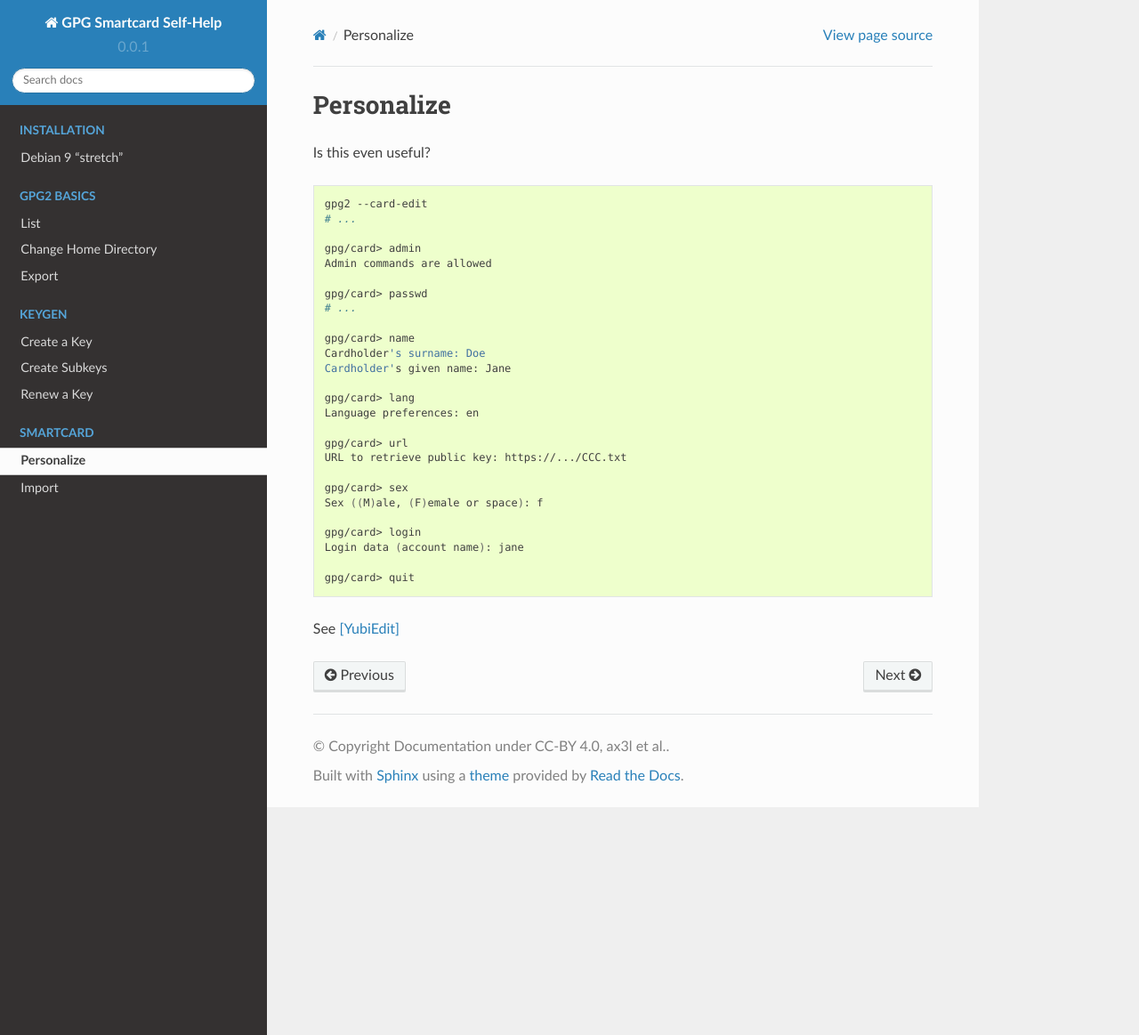
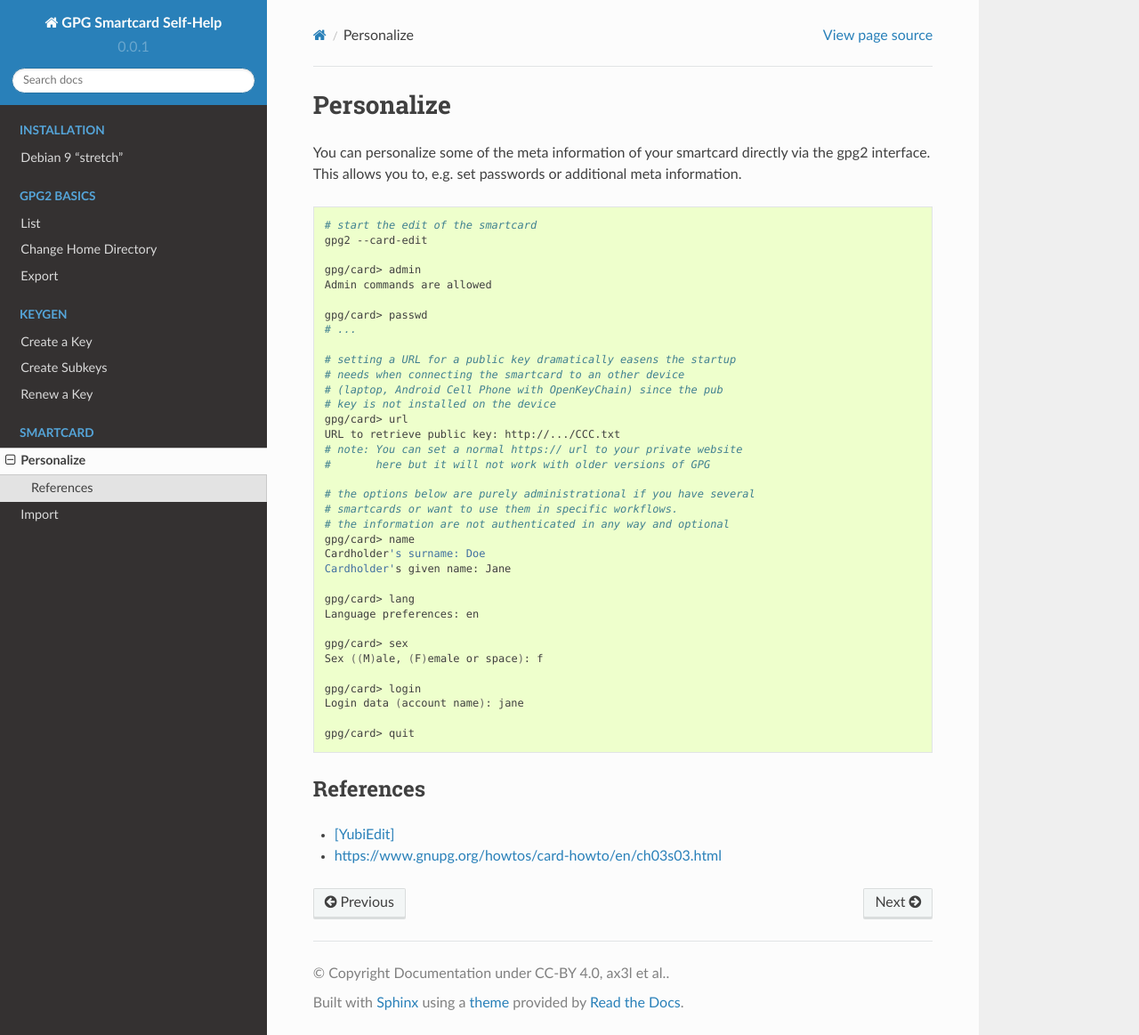
Before and after one commit to ax3l/gpg_smartcard, a Sphinx documentation site: the page built from source/smartcard/personalize.rst, in a window 1280 px wide and 1163 px high. Shown: the whole window at 89% size. Built offline with Sphinx 7.4.7 and the Read the Docs theme 2.0.0, drawn with Linux system fonts in a browser that asks for light colours.

Commit message:
Card Edit: URL in Personalization
It is useful, thank you Alexander (Nitrokey) for the detailed explanation!

```diff
--- a/source/smartcard/personalize.rst
+++ b/source/smartcard/personalize.rst
@@ -3,12 +3,13 @@
 Personalize
 ===========
 
-Is this even useful?
+You can personalize some of the meta information of your smartcard directly via the gpg2 interface.
+This allows you to, e.g. set passwords or additional meta information.
 
 .. code:: bash
 
+   # start the edit of the smartcard
    gpg2 --card-edit
-   # ...
 
    gpg/card> admin
    Admin commands are allowed
@@ -16,15 +17,24 @@ Is this even useful?
    gpg/card> passwd
    # ...
 
+   # setting a URL for a public key dramatically easens the startup
+   # needs when connecting the smartcard to an other device
+   # (laptop, Android Cell Phone with OpenKeyChain) since the pub
+   # key is not installed on the device
+   gpg/card> url
+   URL to retrieve public key: http://.../CCC.txt
+   # note: You can set a normal https:// url to your private website
+   #       here but it will not work with older versions of GPG
+
+   # the options below are purely administrational if you have several
+   # smartcards or want to use them in specific workflows.
+   # the information are not authenticated in any way and optional
    gpg/card> name
    Cardholder's surname: Doe
    Cardholder's given name: Jane
 
    gpg/card> lang
    Language preferences: en
-
-   gpg/card> url
-   URL to retrieve public key: https://.../CCC.txt
 
    gpg/card> sex
    Sex ((M)ale, (F)emale or space): f
@@ -34,4 +44,8 @@ Is this even useful?
 
    gpg/card> quit
 
-See [YubiEdit]_
+References
+""""""""""
+
+* [YubiEdit]_
+* https://www.gnupg.org/howtos/card-howto/en/ch03s03.html
```
